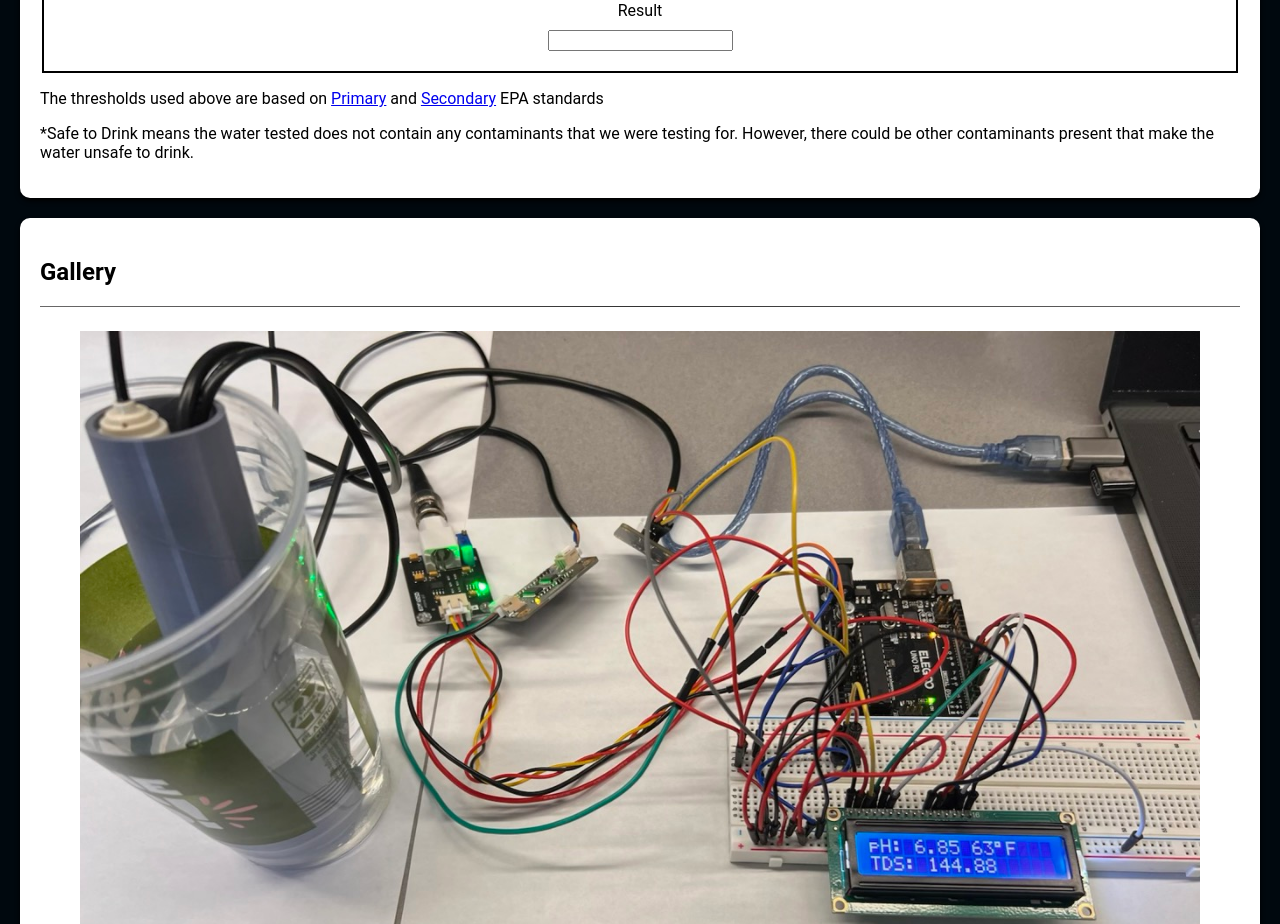
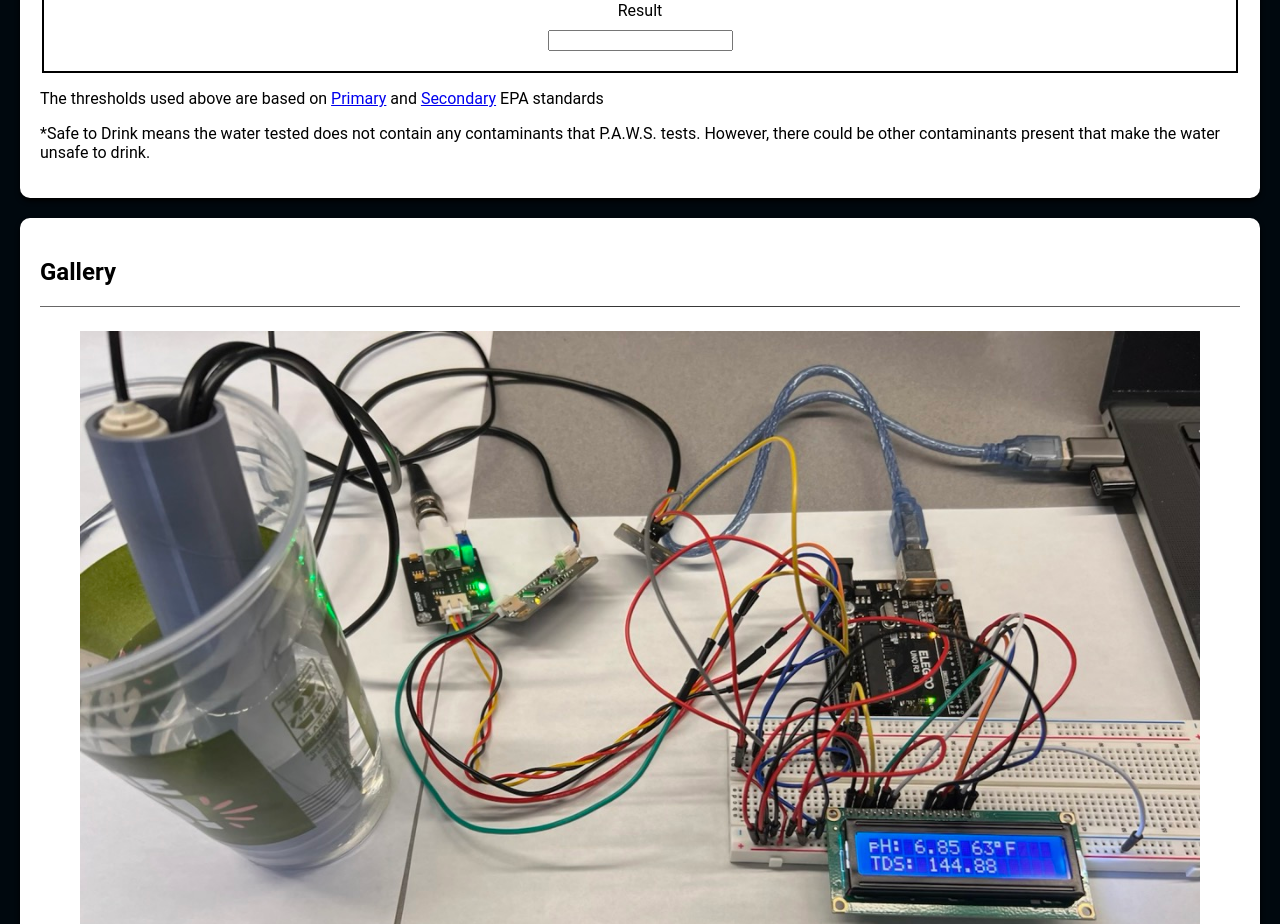
Before and after one commit to ColeJNewsome/Senior-Design-Project, a plain HTML site: page index.html in a window 1280 px wide. Shown: the part 1640-2564 px from the top of the page. Drawn offline with Linux system fonts and the light colour scheme.

```diff
--- a/index.html
+++ b/index.html
@@ -71,7 +71,7 @@
                     <input type="text" id="result" name="result" readonly>
                 </fieldset>
                 <p>The thresholds used above are based on <a href="https://www.epa.gov/ground-water-and-drinking-water/national-primary-drinking-water-regulations" target="_blank">Primary</a> and <a href="https://www.epa.gov/sdwa/drinking-water-regulations-and-contaminants#Secondary" target="_blank">Secondary</a> EPA standards </p>
-                <p>*Safe to Drink means the water tested does not contain any contaminants that we were testing for. However, there could be other contaminants present that make the water unsafe to drink.</p>
+                <p>*Safe to Drink means the water tested does not contain any contaminants that P.A.W.S. tests. However, there could be other contaminants present that make the water unsafe to drink.</p>
             </section>
 
             <section id="Gallery" class="scrollappear">
```
